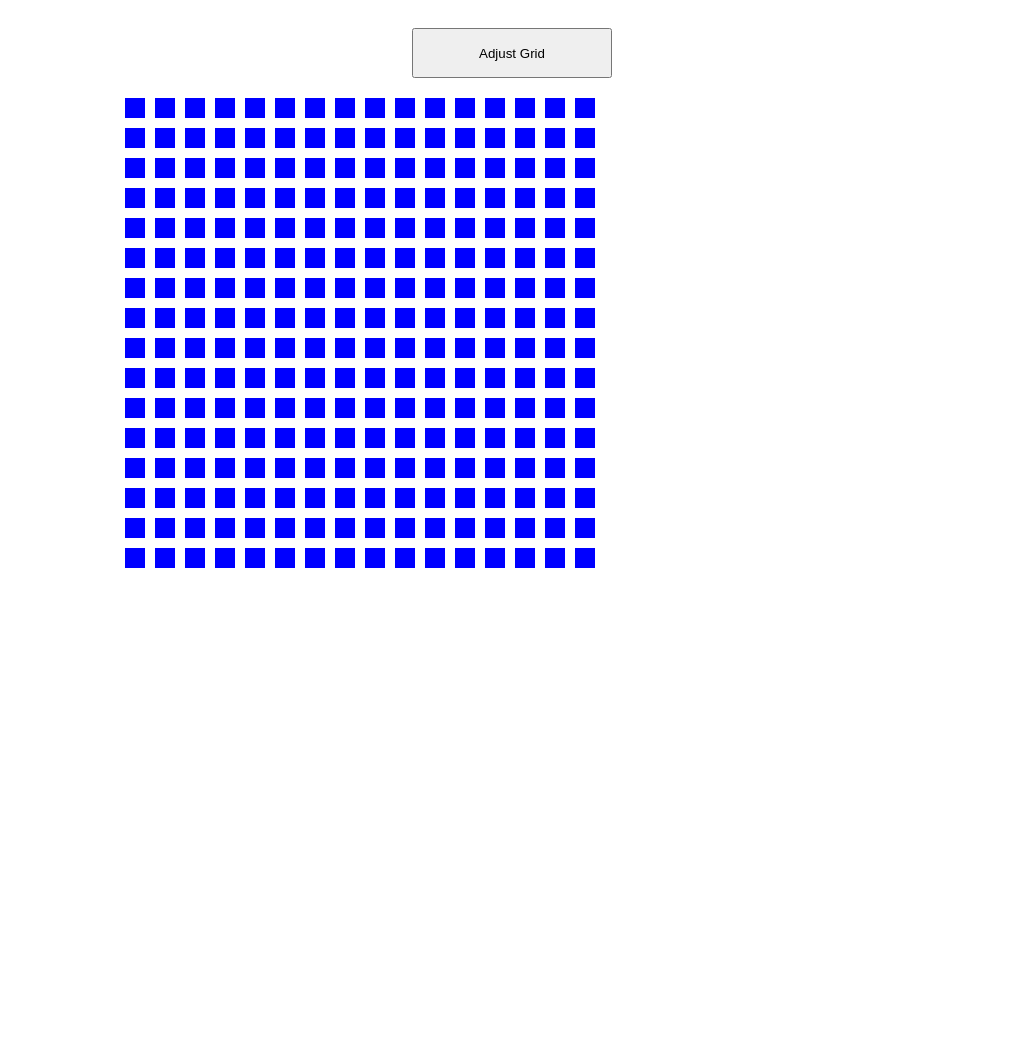
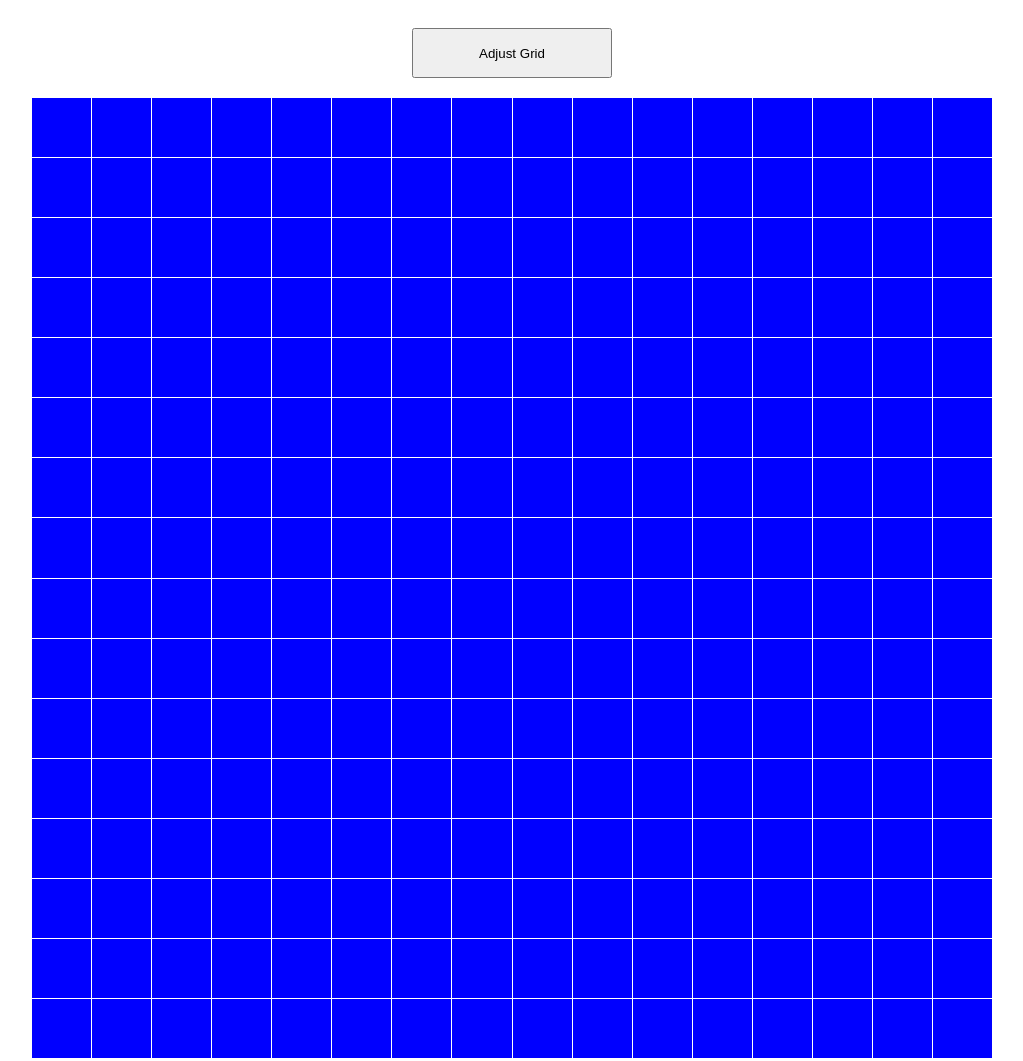
Before and after one commit to teapardee/odin-etch-a-sketch, a plain HTML site: page index.html in a window 1280 px wide. Shown: the whole page, without its empty margins (128-1151 px from the left). Before the commit the page ends 800 px from the top, so only its background shows below. Drawn offline with Linux system fonts and the light colour scheme.

Commit message:
Fix Adjust Grid Functionality

```diff
--- a/js-file.js
+++ b/js-file.js
@@ -30,6 +30,7 @@ function checkAnswer(Answer) {
 
   if (output > 100) {
     alert("Please enter number between 1 and 100!");
+    git;
     retrieveAnswer();
   } else {
     return output;
@@ -38,10 +39,19 @@ function checkAnswer(Answer) {
 
 /* Adjust Grid */
 
+function removeAllChildNodes(parent) {
+  while (parent.firstChild) {
+    parent.removeChild(parent.firstChild);
+  }
+}
+
 function adjustGrid(gridNumber) {
   const gridContainer = document.querySelector(".grid-container");
 
+  removeAllChildNodes(gridContainer);
+
   gridContainer.style.gridTemplateColumns = `repeat(${gridNumber}, 1fr)`;
+  gridContainer.style.gridTemplateRows = `repeat(${gridNumber}, 1fr)`;
 
   let iterations = gridNumber * gridNumber;
 
--- a/styles.css
+++ b/styles.css
@@ -1,4 +1,11 @@
 /* Button */
+
+body {
+  display: flex;
+  flex-direction: column;
+  justify-content: center;
+  align-items: center;
+}
 
 .header {
   display: flex;
@@ -16,10 +23,13 @@
 .grid-container {
   display: grid;
   justify-content: center;
-  max-width: 960px;
-  grid-template-columns: repeat(16, 20px);
-  gap: 10px;
-  grid-auto-rows: 20px;
+  align-content: center;
+
+  width: 960px;
+  height: 960px;
+  grid-template-columns: repeat(16, 1fr);
+  grid-template-rows: repeat(16, 1fr);
+  gap: 1px;
 }
 
 .div-square {
```
